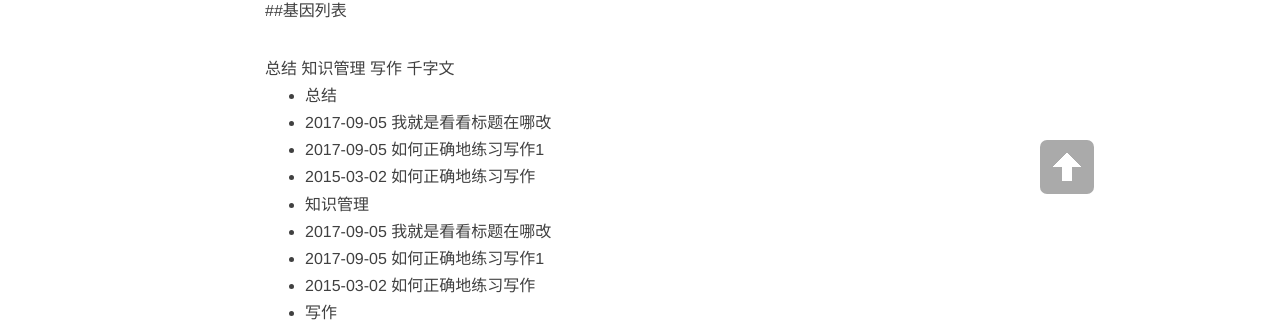
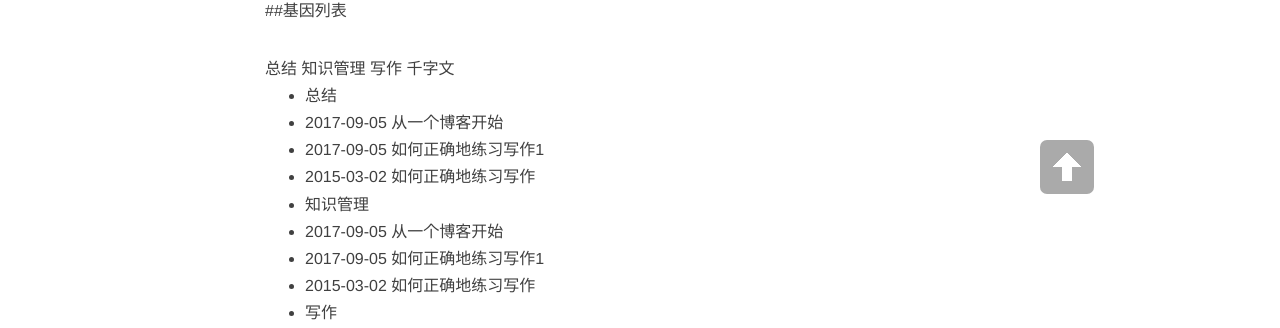
Before and after one commit to ZoranLi/ZoranLi.GitHub.io, a Jekyll site: the page built from tags.md, in a window 1280 px wide. Shown: the part 676-1004 px from the top of the page. Built offline with Jekyll 4.4.1, drawn with Linux system fonts in a browser that asks for light colours; nearby versions of some CDN libraries; library files that are not in the unit come from our copies.

Commit message:
修改第一篇文章

```diff
--- a/_posts/2017-09-05-current-isk.md
+++ b/_posts/2017-09-05-current-isk.md
@@ -1,10 +1,10 @@
 ---
 layout: post
-title: 我就是看看标题在哪改
+title: 从一个博客开始
 date: 2017-9-05
 categories: blog
 tags: [总结,知识管理]
-description: 通告一下，我已不再每天写千字文，准备采用以下的方法进行练习，由于文章篇幅较长，链接较多，建议到简书或博客进行阅读。
+description: 本站点作为一个平常日志输出，纯刻意练习平台
 ---
 
 ##初心
```
